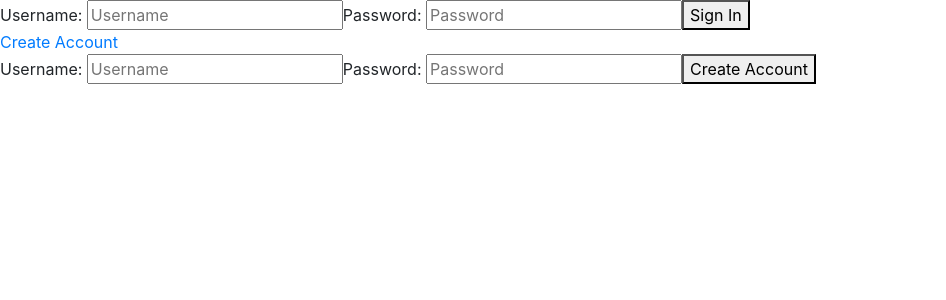
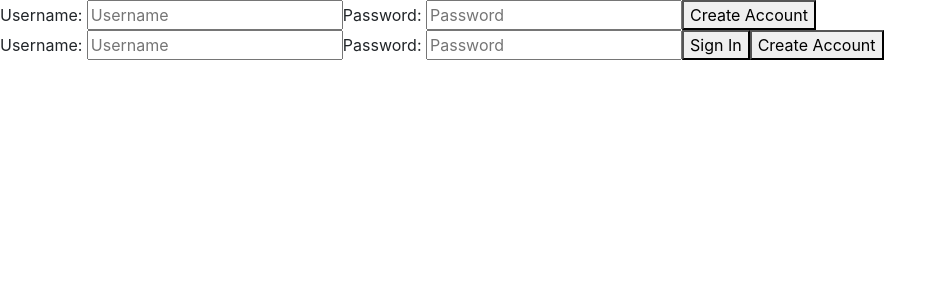
Before and after one commit to yutsukushi/Curate, a React (Create React App) app: page /login in a window 1280 px wide. Shown: the top 300 px of the page, without its empty margins (0-946 px from the left). Built offline with nearby package versions, Linux system fonts and the light colour scheme.

Commit message:
deleted files, added more functions

```diff
--- a/src/App.js
+++ b/src/App.js
@@ -1,29 +1,92 @@
-import React from 'react';
-import { BrowserRouter as Router, Route, Switch } from "react-router-dom";
-import SignIn from "./components/Authentication/Signin"
-import NavBar from "./components/NavBar";
+import React, { Component } from 'react';
+// import { Redirect } from "react-router-dom";
+import { BrowserRouter as Switch, Route, Redirect } from "react-router-dom";
+// import NavBar from "./components/NavBar";
 // import Header from "./components/Header";
 // import SearchForm from "./components/SearchForm";
+import SignIn from "./components/Authentication/Signin";
 import CreateAcc from "./components/Authentication/CreateAcc";
 import './App.css';
 
-function App() {
-  return (
-    <Router>
-    <div>
-      <NavBar />
-      <Switch>
-        <SignIn />
-        <Route exact path="/login" component={ SignIn }/>
-        <Route exact path="/createaccount/" component={ CreateAcc }/>
-        {/* <Route exact path="/" component={SearchForm} />
-        <Route exact path="/artist" component={Header} /> */}
-        {/* <Route exact path="/books/:id" component={Detail} />
-        <Route component={NoMatch} /> */}
-      </Switch>
-    </div>
-  </Router>
-  );
+class App2 extends Component {
+
+    // Authentication
+    state = {
+        username: "",
+        password: "",
+        navigate: false
+      };
+
+    // handle any changes to the input fields
+    handleInputChange = event => {
+    // Pull the name and value properties off of the event.target (the element which triggered the event)
+        const { name, value } = event.target;
+
+        // Set the state for the appropriate input field
+        this.setState({
+        [name]: value
+        });
+    };
+
+    // When the form is submitted, prevent the default event and alert the username and password
+    handleLogInSubmit = event => {
+        event.preventDefault();
+        console.log("perform a GET method")
+        this.setState({ username: "", password: "" });
+        return <Redirect to="/"/>
+        // TODO:
+        // on click redirect to homepage "/" route
+        // perform method GET, and compare username/password values to see if it matches entries in our DB.
+    };
+
+     // Redirects page to register an account
+     handleOnClick = () => {
+      console.log("button clicked");
+      // this.setState({ navigate: true });
+      // return <Redirect to="/createaccount"/>;
+    }
+
+    // When the form is submitted, prevent the default event and alert the username and password
+    // If values satisfy signin requirements and don't match any existing entries in DB,
+    //
+    handleCreateAccountSubmit = event => {
+        event.preventDefault();
+        if (!this.state.username || !this.state.password) {
+            alert("Fill out your username and password please!");
+          } else if (this.state.password.length < 6) {
+            alert(
+              `Choose a more secure password, ${this.state.username}`
+            );
+          } else {
+            alert(`Hello ${this.state.username}`);
+          }
+        this.setState({ username: "", password: "" });
+        // TODO:
+        // perform POST method to create database entry for account.
+    };
+
+    render() {
+      return (
+        <div>
+          <Switch>
+            <Route
+            path="/login"
+            exact render={() => (this.props.user
+            ? (alert("its working"),
+            (<Redirect to="/createaccount"/>))
+            : (<CreateAcc />))} />
+          </Switch>
+            <SignIn
+            onClick={this.handleOnClick}
+            onSubmit={this.handleLogInSubmit}
+            onChange={event => this.handleInputChange(event)}/>
+            {/* <CreateAcc
+            onClick={this.handleCreateAccountSubmit}
+            onChange={event => this.handleInputChange(event)}/> */}
+        </div>
+      )
+    };
+
 }
 
-export default App;
+export default App2;
--- a/src/App2.js
+++ /dev/null
@@ -1,62 +0,0 @@
-import React, { Component } from 'react';
-// import { BrowserRouter as Router, Route, Switch } from "react-router-dom";
-// import NavBar from "./components/NavBar";
-// import Header from "./components/Header";
-// import SearchForm from "./components/SearchForm";
-import SignIn from "./components/Authentication/Signin";
-import CreateAcc from "./components/Authentication/CreateAcc";
-import './App.css';
-
-class App2 extends Component {
-
-    // Authentication
-    state = {
-        username: "",
-        password: ""
-      };
-
-    // handle any changes to the input fields
-    handleInputChange = event => {
-    // Pull the name and value properties off of the event.target (the element which triggered the event)
-        const { name, value } = event.target;
-
-        // Set the state for the appropriate input field
-        this.setState({
-        [name]: value
-        });
-    };
-
-    // When the form is submitted, prevent the default event and alert the username and password
-    handleLogInSubmit = event => {
-        event.preventDefault();
-        alert(`Username: ${this.state.username}\nPassword: ${this.state.password}`);
-        this.setState({ username: "", password: "" });
-    };
-
-    // When the form is submitted, prevent the default event and alert the username and password
-    handleFormSubmit = event => {
-        event.preventDefault();
-        if (!this.state.username || !this.state.password) {
-            alert("Fill out your username and password please!");
-          } else if (this.state.password.length < 6) {
-            alert(
-              `Choose a more secure password, ${this.state.username}`
-            );
-          } else {
-            alert(`Hello ${this.state.username}`);
-          }
-        this.setState({ username: "", password: "" });
-    };
-
-    render() {
-        return (
-            <div>
-                <SignIn onClick={this.handleLogInSubmit} onChange={event => this.handleInputChange(event)}/>
-                <CreateAcc onClick={this.handleCreateAccountSubmit} onChange={event => this.handleInputChange(event)} handleFormSubmit={this.handleFormSubmit}/>
-            </div>
-        )
-    };
-
-}
-
-export default App2;
--- a/src/components/Authentication/CreateAcc.js
+++ b/src/components/Authentication/CreateAcc.js
@@ -1,10 +1,9 @@
 import React from "react";
-import { BrowserRouter } from "react-router-dom";
+// import { BrowserRouter } from "react-router-dom";
 
 function CreateAcc(props) {
 
     return (
-      <BrowserRouter>
         <form action="/createaccount/" method="POST">
           <span>Username: {props.username}</span>
           <input
@@ -22,11 +21,10 @@ function CreateAcc(props) {
             value={props.password}
             onChange={props.onChange}
           />
-          <button onClick={props.handleFormSubmit}>
+          <button onClick={props.handleCreateAccountSubmit}>
               Create Account
           </button>
         </form>
-      </BrowserRouter>
     );
   }
 
--- a/src/components/Authentication/Signin.js
+++ b/src/components/Authentication/Signin.js
@@ -1,14 +1,13 @@
 import React from "react";
-import { BrowserRouter, Link } from "react-router-dom";
+import { BrowserRouter } from "react-router-dom";
 // import CreateAcc from "./CreateAcc";
 
 function SignIn(props) {
 
   return (
 
-    <div>
     <BrowserRouter>
-    <form action="/login" method="GET">
+      <form action="/login" method="GET">
         <span>Username: {props.username}</span>
         <input
         type="text"
@@ -26,20 +25,16 @@ function SignIn(props) {
         onChange={props.handleInputChange}
         />
         <button
-        onClick={props.handleLogInSubmit}>
-            Sign In
+        onSubmit={props.handleLogInSubmit}>
+          Sign In
         </button>
-
-        <div>
-            <Link to="/createaccount">
-              Create Account
-            </Link>
-        </div>
-    </form>
+        <button
+        onClick={props.handleOnClick}>
+          Create Account
+        </button>
+      </form>
     </BrowserRouter>
-    </div>
-);
-
+  )
 }
 
 export default SignIn;
--- a/src/index.js
+++ b/src/index.js
@@ -2,10 +2,10 @@ import React from 'react';
 import ReactDOM from 'react-dom';
 import './index.css';
 // import App from './App';
-import App2 from "./App2"
+import App from "./App"
 import * as serviceWorker from './serviceWorker';
 
-ReactDOM.render(<App2 />, document.getElementById('root'));
+ReactDOM.render(<App />, document.getElementById('root'));
 
 // If you want your app to work offline and load faster, you can change
 // unregister() to register() below. Note this comes with some pitfalls.
```
